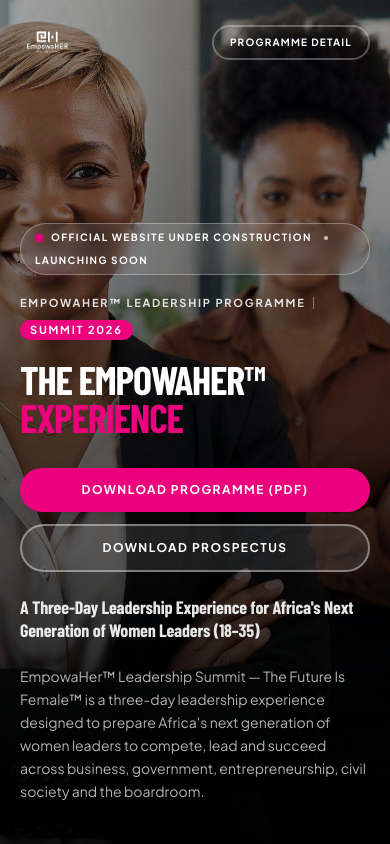
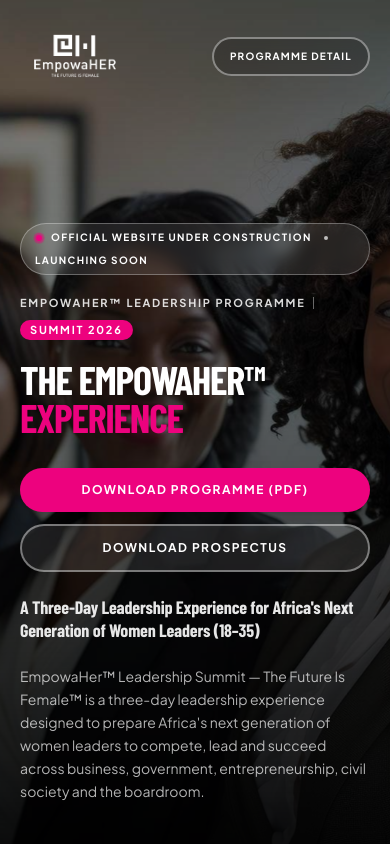
Before and after one commit to brandfocal/empowaher, a Next.js app: page / in a window 390 px wide. Shown: the top 844 px of the page. Built offline with nearby package versions, Linux system fonts and the light colour scheme; a web font is replaced by a local one.

Commit message:
Update logo size (2x), brand colors (#ed027e, #3f3f3f), hero image, and programme detail image

```diff
--- a/src/app/globals.css
+++ b/src/app/globals.css
@@ -21,10 +21,10 @@
   --primary: #ed027e;
   --primary-foreground: #ffffff;
   --muted: #f4f4f5;
-  --muted-foreground: #71717a;
+  --muted-foreground: #3f3f3f;
   --accent: #3f3f3f;
   --accent-foreground: #ffffff;
-  --border: #e4e4e7;
+  --border: rgba(63, 63, 63, 0.15);
 }
 
 body {
--- a/src/components/EmpowaHerComingSoon.tsx
+++ b/src/components/EmpowaHerComingSoon.tsx
@@ -243,7 +243,7 @@
       <section className="relative flex min-h-screen flex-col">
         <div className="relative min-h-screen w-full overflow-hidden">
           {/* Top Navigation */}
-          <header className="absolute inset-x-0 top-0 z-20 flex items-center justify-between gap-3 px-5 pb-6 pt-6 text-white sm:px-8 md:px-12">
+          <header className="absolute inset-x-0 top-0 z-20 flex items-center justify-between gap-4 px-5 pb-6 pt-5 text-white sm:px-8 md:px-12">
             <a
               href="#top"
               aria-label="EmpowaHer Home"
@@ -252,9 +252,9 @@
               <Image
                 src="/empowaher-logo.png"
                 alt="EmpowaHer Logo"
-                width={220}
-                height={60}
-                className="h-9 w-auto brightness-0 invert object-contain sm:h-11"
+                width={440}
+                height={120}
+                className="h-[72px] w-auto brightness-0 invert object-contain sm:h-[88px] md:h-[96px]"
                 priority
               />
             </a>
@@ -262,7 +262,7 @@
             <div className="flex items-center gap-3 text-[0.625rem] font-semibold uppercase tracking-[0.12em] sm:gap-6 sm:text-[0.6875rem]">
               <a
                 href="#programme"
-                className="block rounded-full border-2 border-white/30 px-4 py-2 font-black text-white transition-colors hover:border-[#ed027e] hover:bg-[#ed027e] sm:px-6"
+                className="block rounded-full border-2 border-white/40 bg-black/20 px-4 py-2.5 font-black text-white backdrop-blur-sm transition-all hover:border-[#ed027e] hover:bg-[#ed027e] sm:px-6"
               >
                 <span>Programme Detail</span>
               </a>
@@ -272,11 +272,11 @@
             </div>
           </header>
 
-          {/* Background Image with Ambient Overlay using feature-image7.jpg */}
+          {/* Background Image with Ambient Overlay using feature-image8.jpg */}
           <div className="absolute inset-0 overflow-hidden" aria-hidden="true">
             <img
               id="hero-parallax-img"
-              src="/feature-image7.jpg"
+              src="/feature-image8.jpg"
               alt="EmpowaHer Leadership Summit"
               className="h-full w-full object-cover object-center will-change-transform"
               style={{
@@ -347,7 +347,7 @@
                     download="EmpowaHER-Programme-2026.pdf"
                     target="_blank"
                     rel="noopener noreferrer"
-                    className="flex w-full items-center justify-center rounded-full bg-[#ed027e] px-8 py-3.5 text-xs font-bold uppercase tracking-[0.12em] text-white shadow-lg transition-all hover:bg-[#c40268] hover:scale-[1.02] sm:w-auto"
+                    className="flex w-full items-center justify-center rounded-full bg-[#ed027e] px-8 py-3.5 text-xs font-bold uppercase tracking-[0.12em] text-white shadow-lg transition-all hover:bg-[#ed027e]/90 hover:scale-[1.02] sm:w-auto"
                   >
                     <span>Download Programme (PDF)</span>
                   </a>
@@ -357,7 +357,7 @@
                     download="EmpowaHer-Leadership-Programme-2026-Prospectus.pdf"
                     target="_blank"
                     rel="noopener noreferrer"
-                    className="flex w-full items-center justify-center rounded-full border-2 border-white/40 bg-white/10 px-8 py-3.5 text-xs font-bold uppercase tracking-[0.12em] text-white backdrop-blur-sm transition-all hover:bg-white hover:text-[#1a1a1a] hover:scale-[1.02] sm:w-auto"
+                    className="flex w-full items-center justify-center rounded-full border-2 border-white/40 bg-white/10 px-8 py-3.5 text-xs font-bold uppercase tracking-[0.12em] text-white backdrop-blur-sm transition-all hover:bg-white hover:text-[#3f3f3f] hover:scale-[1.02] sm:w-auto"
                   >
                     <span>Download Prospectus</span>
                   </a>
@@ -390,17 +390,17 @@
         </div>
       </section>
 
-      {/* Programme Detail Section with feature-image7.jpg */}
+      {/* Programme Detail Section with feature-image9.jpg */}
       <section
         id="programme"
         className="flex min-h-screen flex-col border-t-4 border-[#ed027e] bg-[#ffffff] text-[#3f3f3f] lg:flex-row"
       >
         <div className="flex min-h-screen w-full flex-col lg:min-h-[800px] lg:flex-row">
-          {/* Sticky Left Sidebar with feature-image5.jpg */}
+          {/* Sticky Left Sidebar with feature-image9.jpg */}
           <aside className="relative order-2 flex w-full flex-col bg-[#ffffff] p-5 lg:sticky lg:top-0 lg:order-1 lg:h-screen lg:min-h-[520px] lg:w-[40%] lg:self-start lg:p-10">
             <figure className="relative aspect-[4/3] min-h-0 flex-1 overflow-hidden rounded-2xl lg:aspect-auto">
               <img
-                src="/feature-image5.jpg"
+                src="/feature-image9.jpg"
                 alt="EmpowaHer Programme Overview"
                 className="h-full w-full rounded-2xl object-cover object-top"
               />
@@ -433,7 +433,7 @@
                 download="EmpowaHER-Programme-2026.pdf"
                 target="_blank"
                 rel="noopener noreferrer"
-                className="inline-flex w-full items-center justify-center rounded-full bg-[#ed027e] px-7 py-3 text-xs font-bold uppercase tracking-[0.12em] text-white transition-colors hover:bg-[#c40268] sm:w-auto"
+                className="inline-flex w-full items-center justify-center rounded-full bg-[#ed027e] px-7 py-3 text-xs font-bold uppercase tracking-[0.12em] text-white transition-colors hover:bg-[#ed027e]/90 sm:w-auto"
               >
                 <span>Download Programme (PDF)</span>
               </a>
@@ -476,8 +476,8 @@
         </div>
       </section>
 
-      {/* Dark Prefooter Section (Enhanced Deep Charcoal) */}
-      <section className="bg-[#181818] px-5 pb-12 text-white sm:px-6 md:px-10 md:pb-16 lg:px-16 lg:pb-20">
+      {/* Dark Prefooter Section (Pure Black and Charcoal palette) */}
+      <section className="bg-black px-5 pb-12 text-white sm:px-6 md:px-10 md:pb-16 lg:px-16 lg:pb-20">
         <div className="mx-auto max-w-[1200px]">
           <div className="grid gap-10 border-t border-white/10 pt-10 md:grid-cols-2 md:gap-12 lg:grid-cols-3 lg:gap-16 lg:pt-16">
             {/* 01 — About */}
@@ -595,7 +595,7 @@
       </section>
 
       {/* Footer */}
-      <footer className="border-t border-white/10 bg-[#111111] px-5 py-8 text-white/60 md:px-12 lg:px-16">
+      <footer className="border-t border-white/10 bg-black px-5 py-8 text-white/60 md:px-12 lg:px-16">
         <div className="mx-auto flex max-w-[1200px] flex-col items-start justify-between gap-3 text-left text-xs font-semibold uppercase tracking-[0.12em] md:flex-row md:items-center">
           <div>
             <span>© {new Date().getFullYear()} EMPOWAHER • AN EMPOWAWORX INITIATIVE • OFFICIAL WEBSITE LAUNCHING SOON.</span>
```
Also changed, not shown: public/feature-image8.jpg (added), public/feature-image9.jpg (added).
